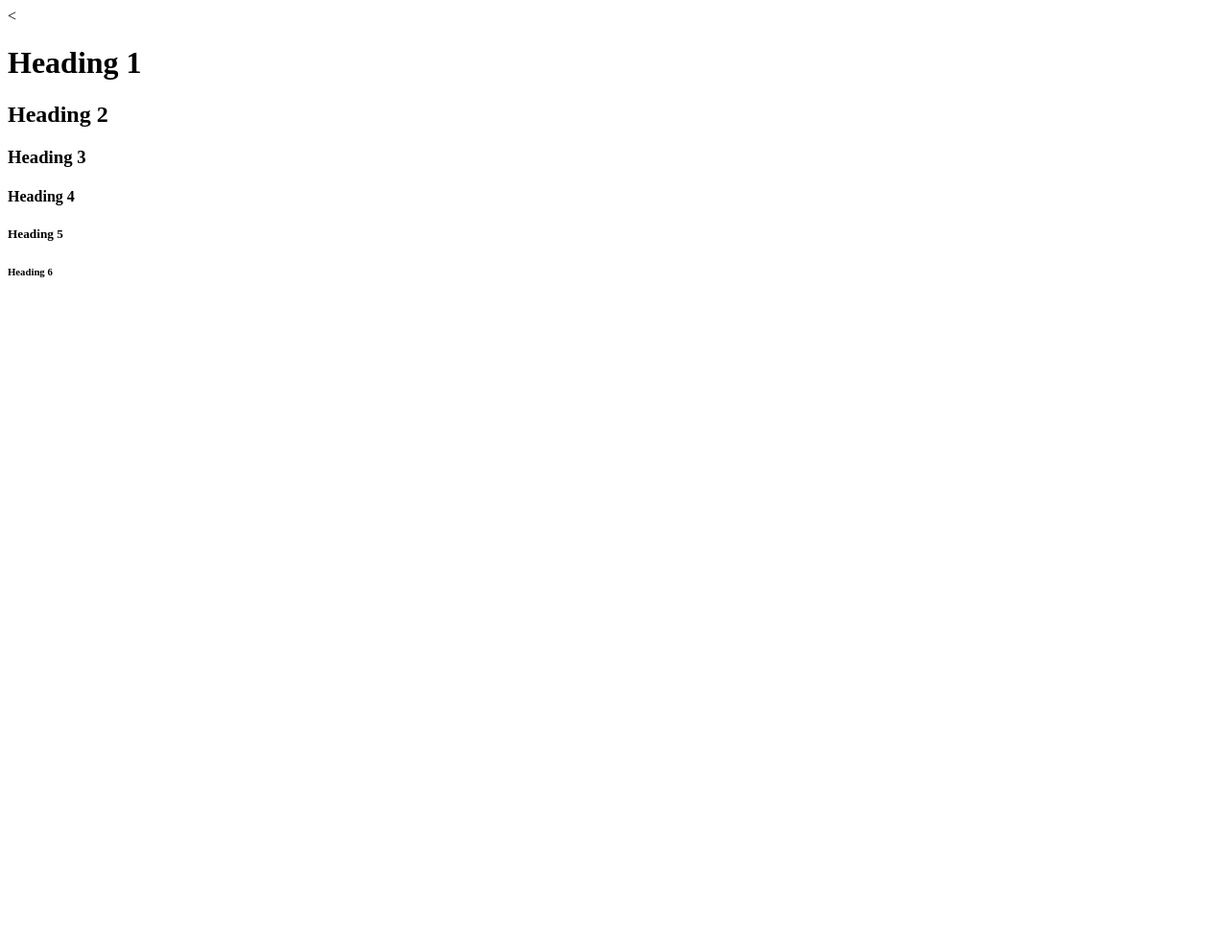
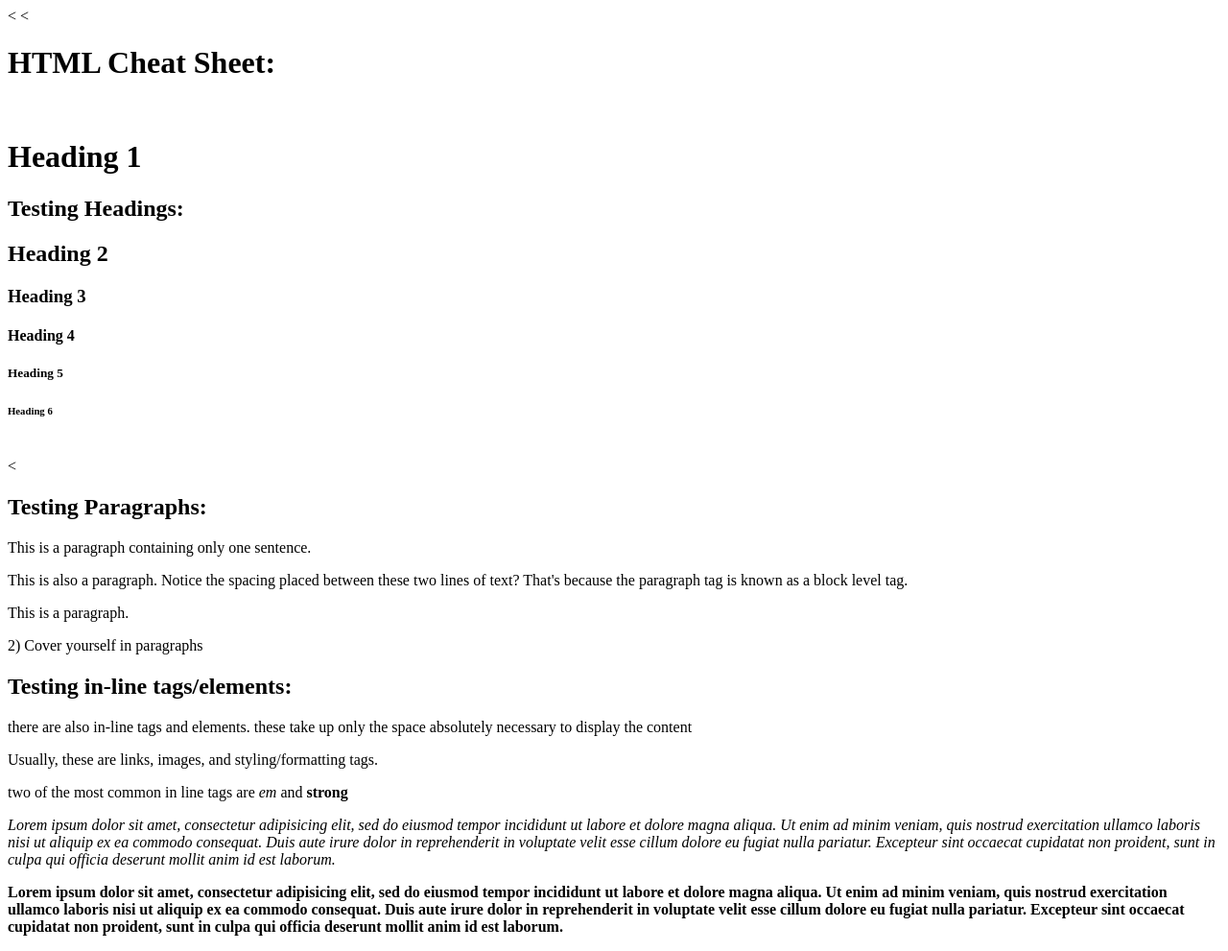
Before and after one commit to TaylorJackson209/dgma4103-spring2021, a plain HTML site: page HTML Cheat Sheet/index.html in a window 1280 px wide. Shown: the whole page at 96% size. Before the commit the page ends 800 px from the top, so only its background shows below. Drawn offline with Linux system fonts and the light colour scheme.

Commit message:
Update index.html

```diff
--- a/HTML Cheat Sheet/index.html
+++ b/HTML Cheat Sheet/index.html
@@ -26,13 +26,35 @@
     </head>
 
     <body>
+      <<h1>HTML Cheat Sheet:</h1>
+      <br>
+
       <!-- Headings go here-->
       <h1>Heading 1</h1> <!-- The largest heading size-->
+      <h2>Testing Headings:</h2>
       <h2>Heading 2</h2>
       <h3>Heading 3</h3>
       <h4>Heading 4</h4>
       <h5>Heading 5</h5>
       <h6>Heading 6</h6>
+      <br>
+
+      <!--Paragraphs come next-->
+      <<h2>Testing Paragraphs:</h2>
+      <p>This is a paragraph containing only one sentence.</p>
+      <p>This is also a paragraph. Notice the spacing placed between these two lines of text? That's because the paragraph tag is known as a block level tag.</p>
+      <p>This is a paragraph.</p>
+      <p>2) Cover yourself in paragraphs</p>
+      <p></p>
+
+      <h2>Testing in-line tags/elements:</h2>
+      <p>there are also in-line tags and elements. these take up only the space absolutely necessary to display the content</p>
+      <p>Usually, these are links, images, and styling/formatting tags.</p>
+      <p>two of the most common in line tags are <em>em</em> and <strong>strong</strong></p>
+
+      <p><em>Lorem ipsum dolor sit amet, consectetur adipisicing elit, sed do eiusmod tempor incididunt ut labore et dolore magna aliqua. Ut enim ad minim veniam, quis nostrud exercitation ullamco laboris nisi ut aliquip ex ea commodo consequat. Duis aute irure dolor in reprehenderit in voluptate velit esse cillum dolore eu fugiat nulla pariatur. Excepteur sint occaecat cupidatat non proident, sunt in culpa qui officia deserunt mollit anim id est laborum.</em></p>
+      <p><strong>Lorem ipsum dolor sit amet, consectetur adipisicing elit, sed do eiusmod tempor incididunt ut labore et dolore magna aliqua. Ut enim ad minim veniam, quis nostrud exercitation ullamco laboris nisi ut aliquip ex ea commodo consequat. Duis aute irure dolor in reprehenderit in voluptate velit esse cillum dolore eu fugiat nulla pariatur. Excepteur sint occaecat cupidatat non proident, sunt in culpa qui officia deserunt mollit anim id est laborum.</strong></p>
+
     </body>
 
 </html>
```
